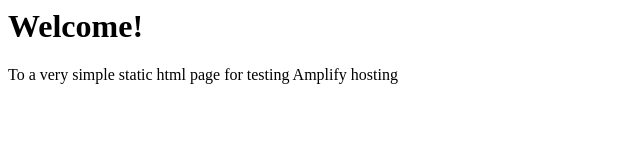
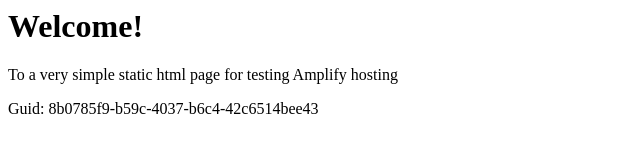
Before and after one commit to aws-aemilia-hkg/Github-PR-Commit-Integration-Test-DoNotTouch-v0-preprod-ap-east-1, a website: page src/index.html in a window 1280 px wide. Shown: the whole page, without its empty margins (0-640 px from the left). Drawn offline with Linux system fonts and the light colour scheme.

Commit message:
commit from integ tests

```diff
--- a/src/index.html
+++ b/src/index.html
@@ -1,3 +1,5 @@
+
+
 <html lang="en">
 
 <head>
@@ -10,6 +12,6 @@
 <body>
     <h1>Welcome!</h1>
     <p>To a very simple static html page for testing Amplify hosting</p>
-</body>
+    <p>Guid: 8b0785f9-b59c-4037-b6c4-42c6514bee43</p></body>
 
 </html>
```
